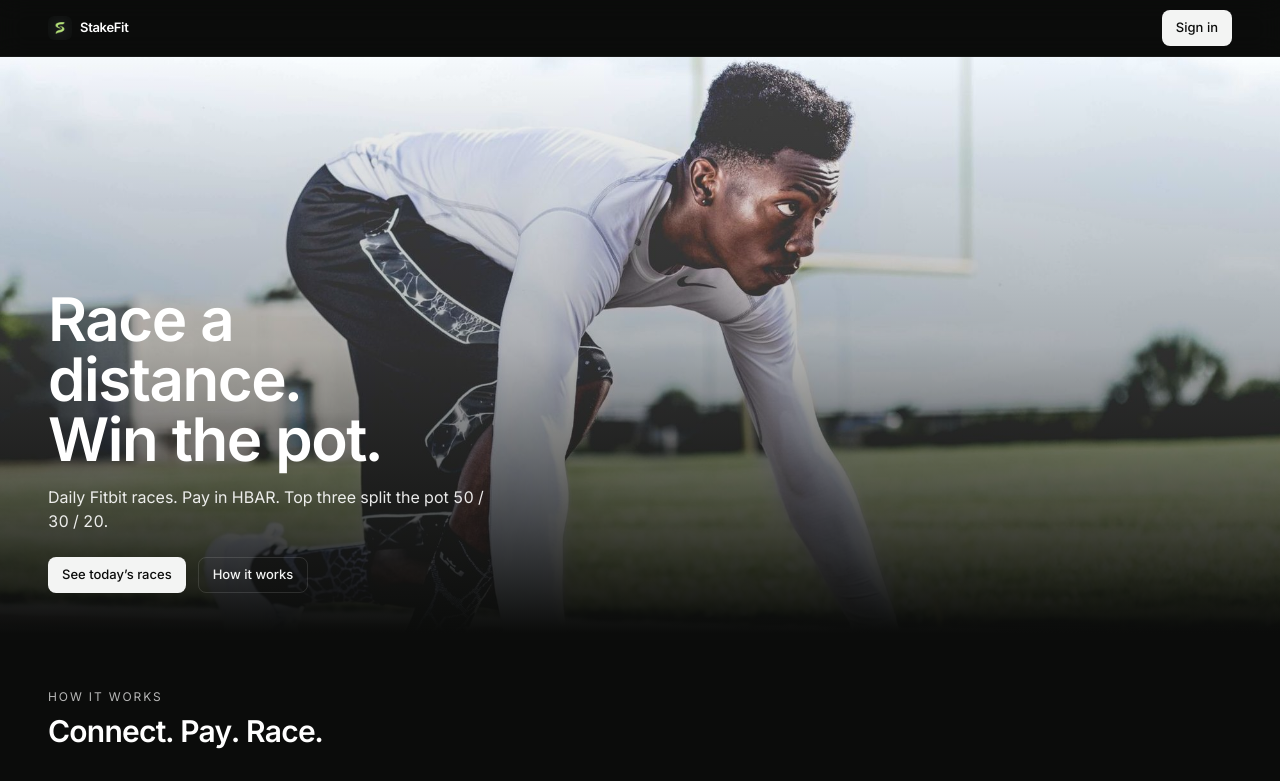
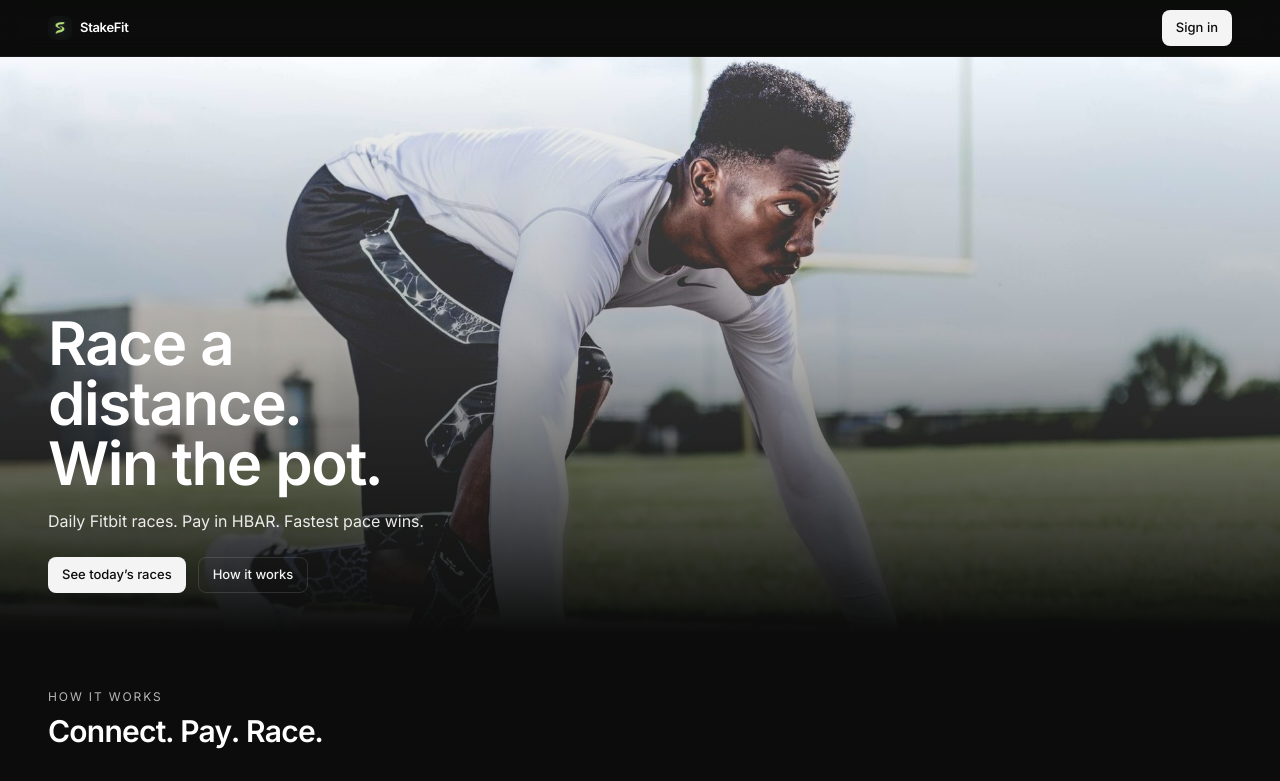
Before and after one commit to dhananjaypai08/StakeFit, a Next.js app in the folder apps/web/: page / in a window 1280 px wide. Shown: the top 781 px of the page. Built offline with nearby package versions, Linux system fonts and the light colour scheme; no server answers.

Commit message:
fix: update readme

```diff
--- a/apps/web/app/layout.tsx
+++ b/apps/web/app/layout.tsx
@@ -20,7 +20,7 @@ const roboto = Roboto({
 
 export const metadata: Metadata = {
   title: "StakeFit",
-  description: "Daily Fitbit races. Pay in HBAR. Top three split the pot 50 / 30 / 20.",
+  description: "Daily Fitbit races. Pay in HBAR. Fastest pace wins.",
   icons: {
     icon: [
       { url: "/favicon.svg", type: "image/svg+xml" },
--- a/apps/web/app/page.tsx
+++ b/apps/web/app/page.tsx
@@ -39,7 +39,7 @@ export default function HomePage() {
                 Win the pot.
               </h1>
               <p className="mt-4 text-base text-white/90">
-                Daily Fitbit races. Pay in HBAR. Top three split the pot 50 / 30 / 20.
+                Daily Fitbit races. Pay in HBAR. Fastest pace wins.
               </p>
               <div className="mt-6 flex flex-wrap gap-3">
                 <Link className="action action-primary h-11 px-5" href="/app">
--- a/apps/web/components/SignIn.tsx
+++ b/apps/web/components/SignIn.tsx
@@ -24,7 +24,7 @@ export function SignIn() {
             Connect Fitbit to race
           </h1>
           <p className="mt-3 text-base text-white/90">
-            Google Health reads the sessions already on your phone. Top three split the pot 50 / 30 / 20.
+            Google Health reads the sessions already on your phone.
           </p>
           {blocked ? (
             <div className="mt-6 rounded-lg border border-amber-200/30 bg-amber-950/40 p-3 text-sm text-amber-50">
```
Also changed, not shown: 1 other file (tests, documents, lock files or other folders).
